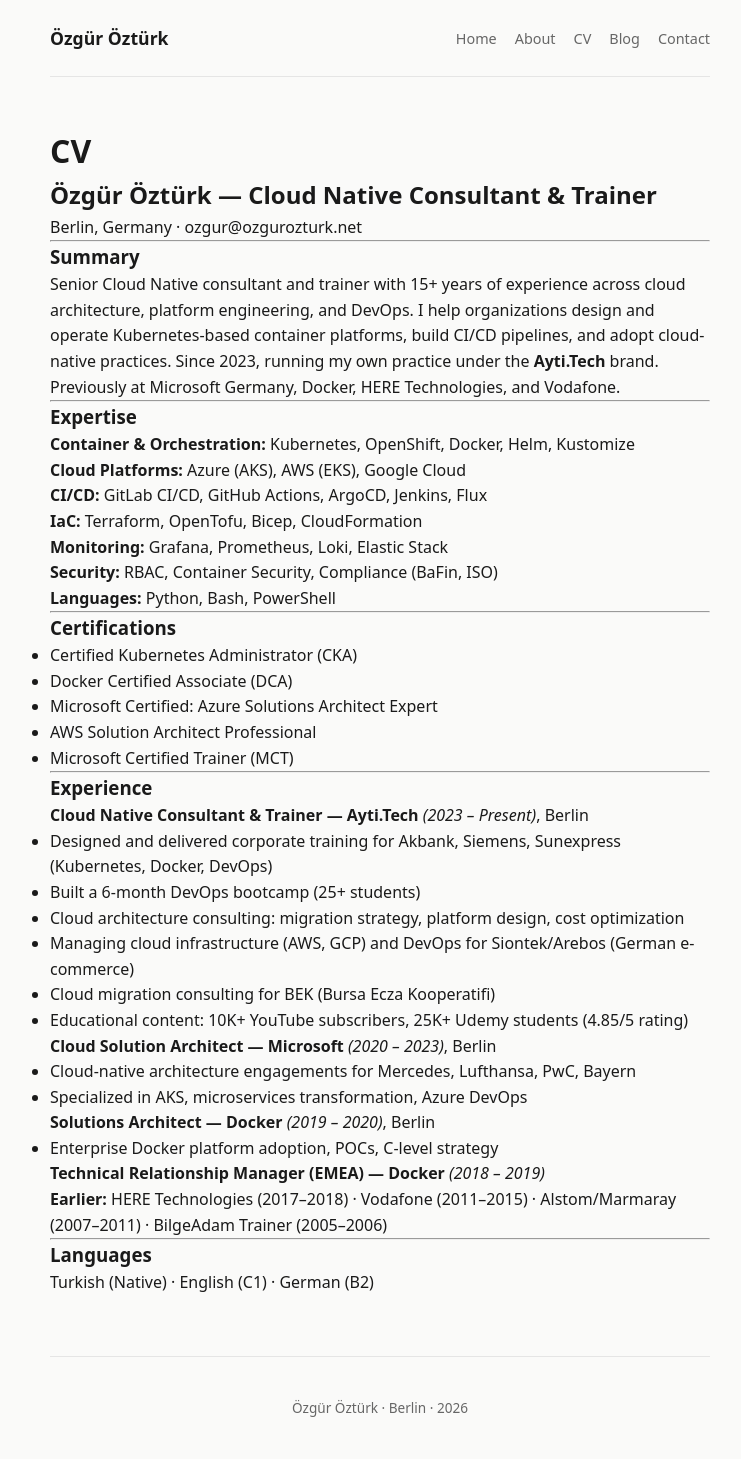
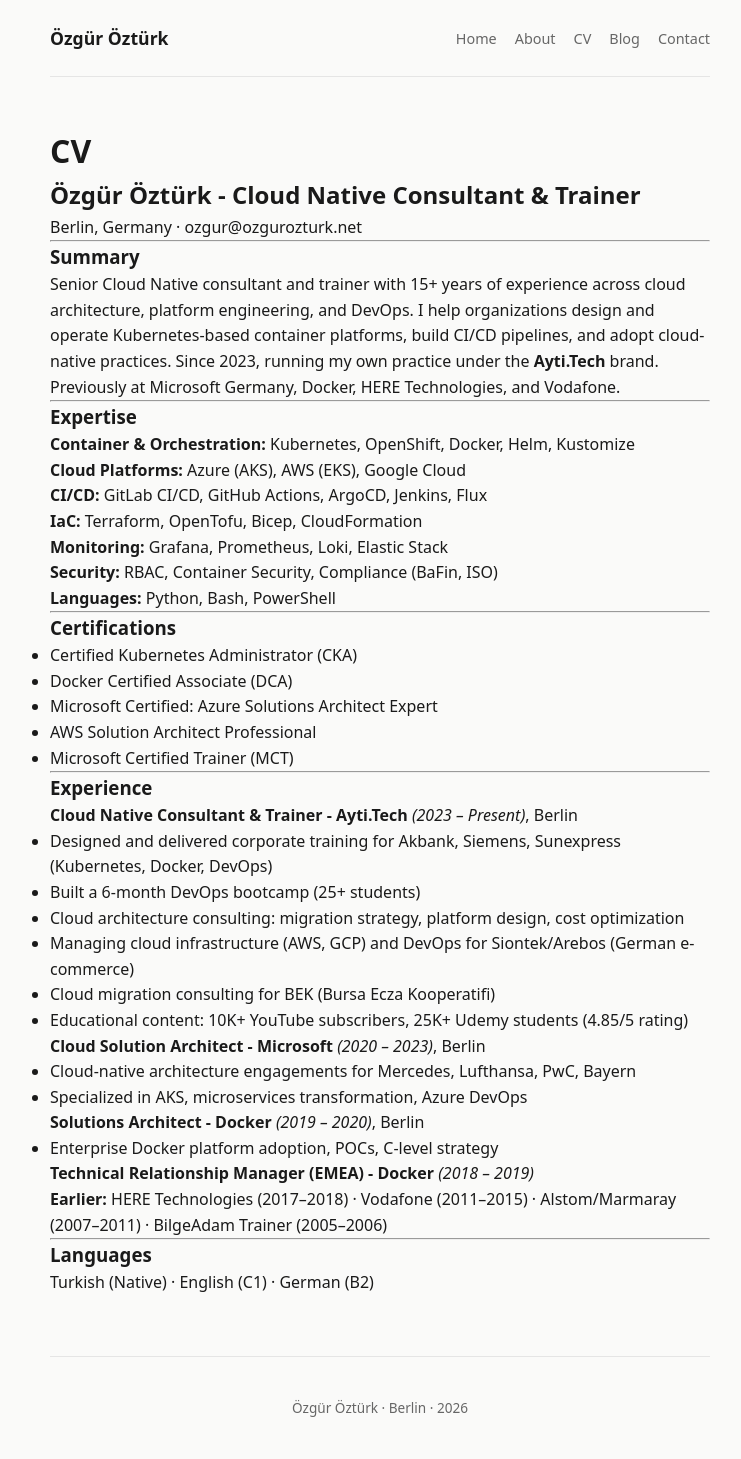
Before and after one commit to ozgurozturknet/ozgurozturknet.github.io, a Jekyll site: the page built from cv.md, in a window 1280 px wide. Shown: the whole page, without its empty margins (260-1001 px from the left). Built offline with Jekyll 4.4.1, drawn with Linux system fonts in a browser that asks for light colours.

Commit message:
Remove all em dashes, replace with regular hyphens

```diff
--- a/_layouts/default.html
+++ b/_layouts/default.html
@@ -3,7 +3,7 @@
 <head>
 <meta charset="UTF-8">
 <meta name="viewport" content="width=device-width, initial-scale=1.0">
-<title>Özgür Öztürk — Cloud Native Consultant & Trainer</title>
+<title>Özgür Öztürk - Cloud Native Consultant & Trainer</title>
 <meta name="description" content="Cloud Native Consultant & Trainer based in Berlin. Kubernetes, DevOps, and Cloud Architecture.">
 <link rel="stylesheet" href="/assets/style.css">
 </head>
--- a/cv.md
+++ b/cv.md
@@ -5,7 +5,7 @@
 
 # CV
 
-## Özgür Öztürk — Cloud Native Consultant & Trainer
+## Özgür Öztürk - Cloud Native Consultant & Trainer
 Berlin, Germany · ozgur@ozgurozturk.net
 
 ---
@@ -40,7 +40,7 @@
 
 ### Experience
 
-**Cloud Native Consultant & Trainer — Ayti.Tech** *(2023 – Present)*, Berlin
+**Cloud Native Consultant & Trainer - Ayti.Tech** *(2023 – Present)*, Berlin
 
 - Designed and delivered corporate training for Akbank, Siemens, Sunexpress (Kubernetes, Docker, DevOps)
 - Built a 6-month DevOps bootcamp (25+ students)
@@ -49,16 +49,16 @@
 - Cloud migration consulting for BEK (Bursa Ecza Kooperatifi)
 - Educational content: 10K+ YouTube subscribers, 25K+ Udemy students (4.85/5 rating)
 
-**Cloud Solution Architect — Microsoft** *(2020 – 2023)*, Berlin
+**Cloud Solution Architect - Microsoft** *(2020 – 2023)*, Berlin
 
 - Cloud-native architecture engagements for Mercedes, Lufthansa, PwC, Bayern
 - Specialized in AKS, microservices transformation, Azure DevOps
 
-**Solutions Architect — Docker** *(2019 – 2020)*, Berlin
+**Solutions Architect - Docker** *(2019 – 2020)*, Berlin
 
 - Enterprise Docker platform adoption, POCs, C-level strategy
 
-**Technical Relationship Manager (EMEA) — Docker** *(2018 – 2019)*
+**Technical Relationship Manager (EMEA) - Docker** *(2018 – 2019)*
 
 **Earlier:** HERE Technologies (2017–2018) · Vodafone (2011–2015) · Alstom/Marmaray (2007–2011) · BilgeAdam Trainer (2005–2006)
 
```
Also changed, not shown: _posts/2026-07-01-hello-world.md (+1 -1 lines), about.md (+2 -2 lines), index.md (+1 -1 lines).
